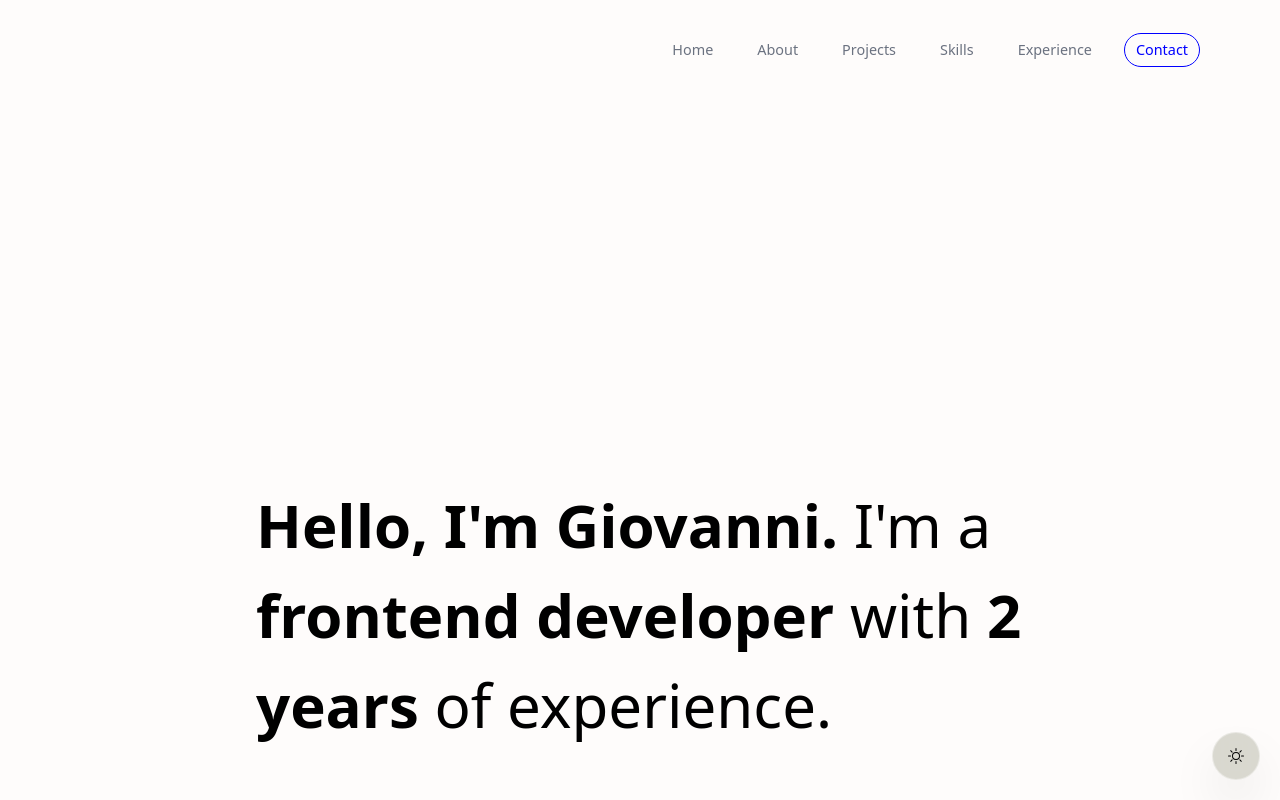
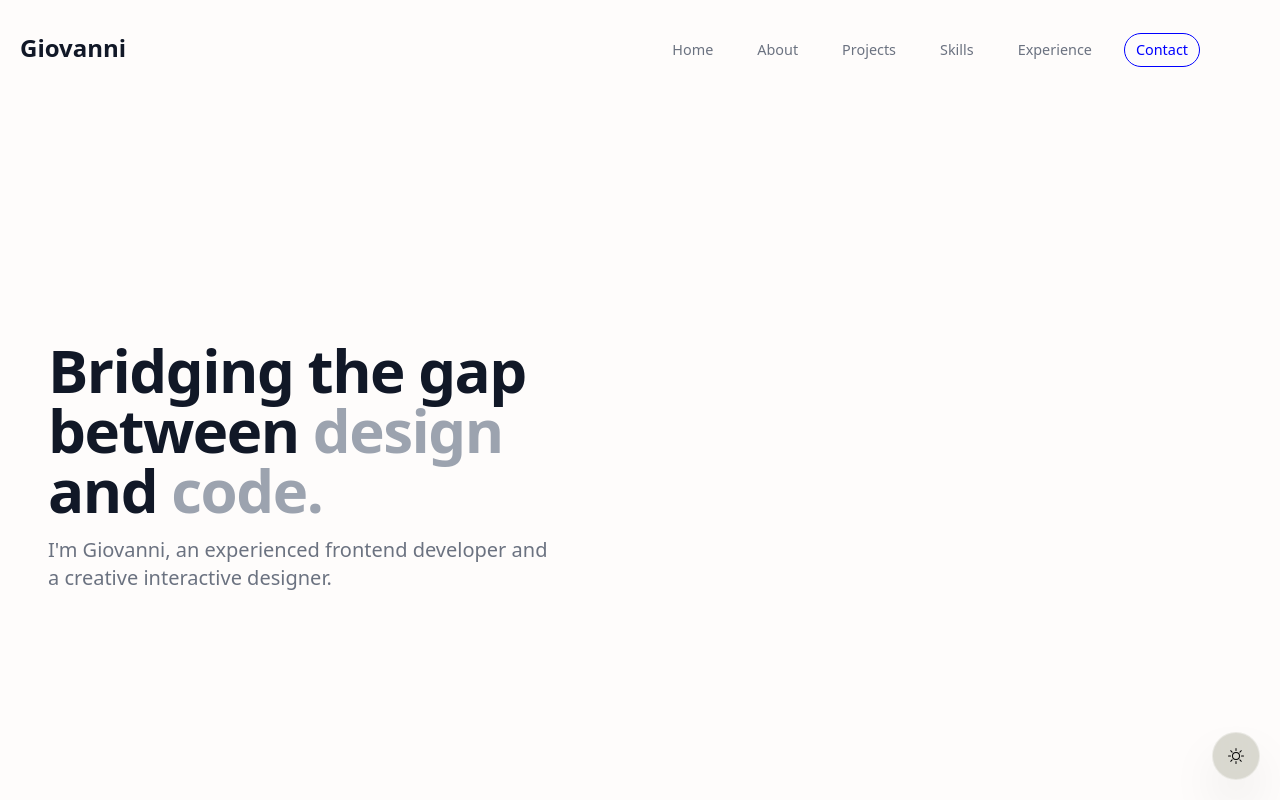
Before and after one commit to gmhislop/portfolio, a Next.js app: page / in a window 1280 px wide. Shown: the top 800 px of the page. Built offline with nearby package versions, Linux system fonts and the light colour scheme; no server answers.

Commit message:
[improvement] - hero section composure

```diff
--- a/src/app/layout.tsx
+++ b/src/app/layout.tsx
@@ -19,7 +19,7 @@ export default function RootLayout({ children }: { children: React.ReactNode })
   return (
     <html lang="en" className="scroll-smooth">
       <body
-        className={`${rubik.variable} bg-background text-color-1 relative pt-28 sm:pt-36 dark:bg-gray-900 dark:text-gray-50 dark:text-opacity-90`}
+        className={`${rubik.variable} bg-background text-color-1 relative pt-5 sm:pt-5 dark:bg-gray-900 dark:text-gray-50 dark:text-opacity-90`}
       >
         <ThemeContextProvider>
           <ActiveSectionContextProvider>
--- a/src/components/header.tsx
+++ b/src/components/header.tsx
@@ -11,6 +11,12 @@ const Header = () => {
 
   return (
     <header className="z-[999] relative">
+      <div className="pl-5 fixed h-12 mt-3">
+        <Link href="/">
+          {' '}
+          <a className="text-2xl font-bold text-gray-900 dark:text-gray-400">Giovanni</a>
+        </Link>
+      </div>
       <nav className="flex fixed top-[0.15rem] right-[5rem] h-12 py-2 sm:top-[1.7rem] sm:h-[initial] sm:py-0">
         <ul className="flex w-[22rem] flex-wrap items-center justify-center gap-y-1 text-[0.9rem] font-medium text-gray-500 sm:w-[initial] sm:flex-nowrap sm:gap-5">
           {links.map((link) => (
@@ -22,7 +28,7 @@ const Header = () => {
             >
               <Link
                 className={clsx(
-                  'flex w-full items-center justify-center px-3 py-3 hover:text-gray-950 dark:hover:text-white/20 transition dark:hover:300;',
+                  'flex w-full items-center justify-center px-3 py-3 hover:text-gray-950 dark:hover:text-white/20 transition dark:hover:300',
                   {
                     'text-accent dark:text-gray-200': activeSection === link.name,
                   },
--- a/src/components/intro.tsx
+++ b/src/components/intro.tsx
@@ -1,24 +1,35 @@
 'use client';
 
-import { useActiveSectionContext } from '@/context/active-section-context';
 import { useSectionInView } from '@/lib/hooks';
 import { motion } from 'framer-motion';
 
 const Intro = () => {
   const { ref } = useSectionInView('Home');
-  const { setActiveSection, setTimeOfLastClick } = useActiveSectionContext();
 
   return (
-    <section ref={ref} id="home" className="mb-28 mt-80 max-w-[50rem] sm:mb-0 scroll-mt-[100rem]">
-      <motion.h1
-        className="mb-10 mt-4 px-4 text-2xl !leading-[1.5] sm:text-6xl"
-        initial={{ opacity: 0, y: 100 }}
-        animate={{ opacity: 1, y: 0 }}
-      >
-        <span className="font-bold">Hello, I'm Giovanni.</span> I'm a{' '}
-        <span className="font-bold">frontend developer</span> with{' '}
-        <span className="font-bold">{new Date().getFullYear() - 2021} years</span> of experience.
-      </motion.h1>
+    <section
+      ref={ref}
+      id="Home"
+      className="pb-80 mt-40 w-full pt-40 sm:pb-40 sm:pt-24 lg:pb-48 lg:pt-40"
+    >
+      <div className="relative mx-auto max-w-7xl px-4 sm:static sm:px-6 lg:px-8">
+        <div className="sm:max-w-lg">
+          <h1 className="text-4xl font-bold tracking-tight text-gray-900 sm:text-6xl">
+            <span className="dark:text-accent">Bridging the gap between</span>{' '}
+            <span className="text-gray-400">design</span>{' '}
+            <span className="dark:text-accent">and</span>
+            <span className="text-gray-400"> code.</span>
+          </h1>
+          <motion.p
+            className="mt-4 text-xl text-gray-500"
+            initial={{ opacity: 0, y: 50 }}
+            animate={{ opacity: 1, y: 0 }}
+            transition={{ duration: 0.5, delay: 0.5 }}
+          >
+            I'm Giovanni, an experienced frontend developer and a creative interactive designer.
+          </motion.p>
+        </div>
+      </div>
     </section>
   );
 };
--- a/tailwind.config.ts
+++ b/tailwind.config.ts
@@ -31,7 +31,7 @@ const config: Config = {
         },
         accent: {
           DEFAULT: 'hsl(var(--accent))',
-          foreground: 'var(--accent-foreground)',
+          foreground: 'hsl(var(--accent-foreground))',
         },
         border: {
           1: 'var(--border-primary)',
```
